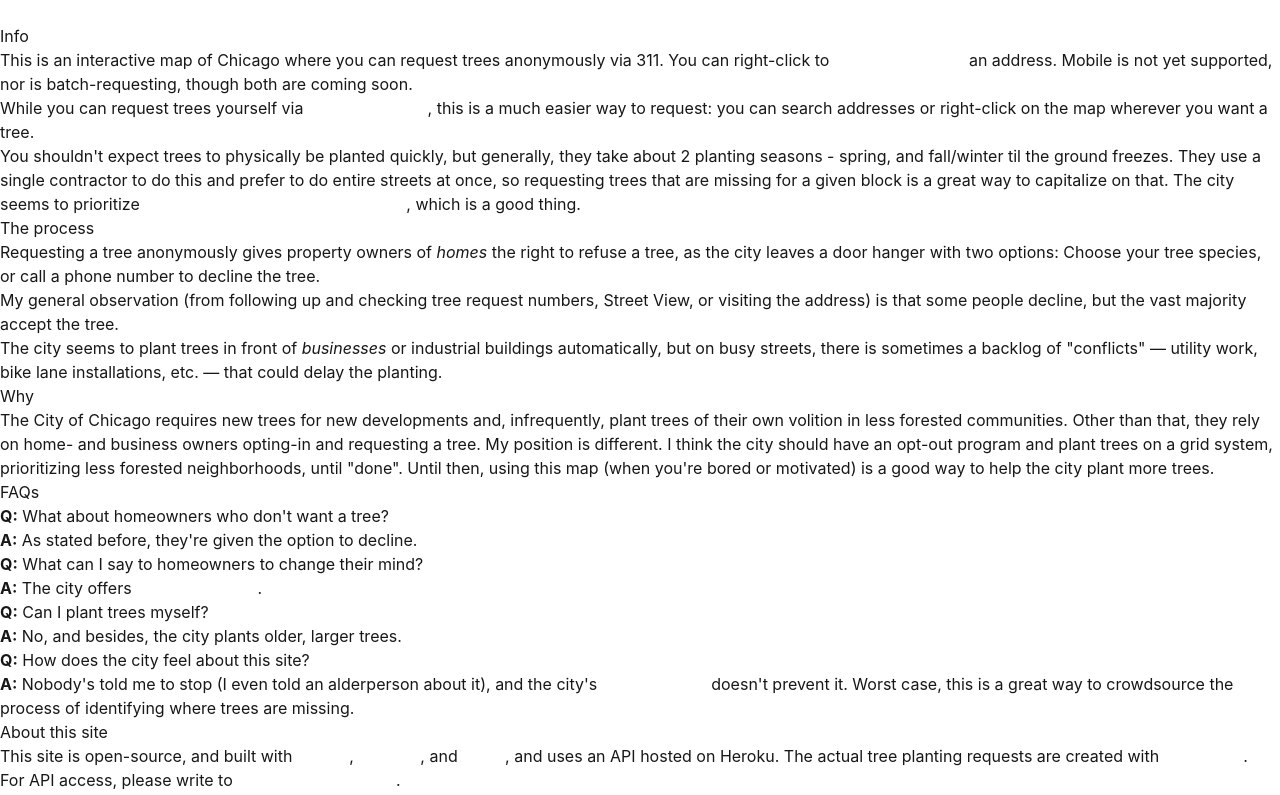
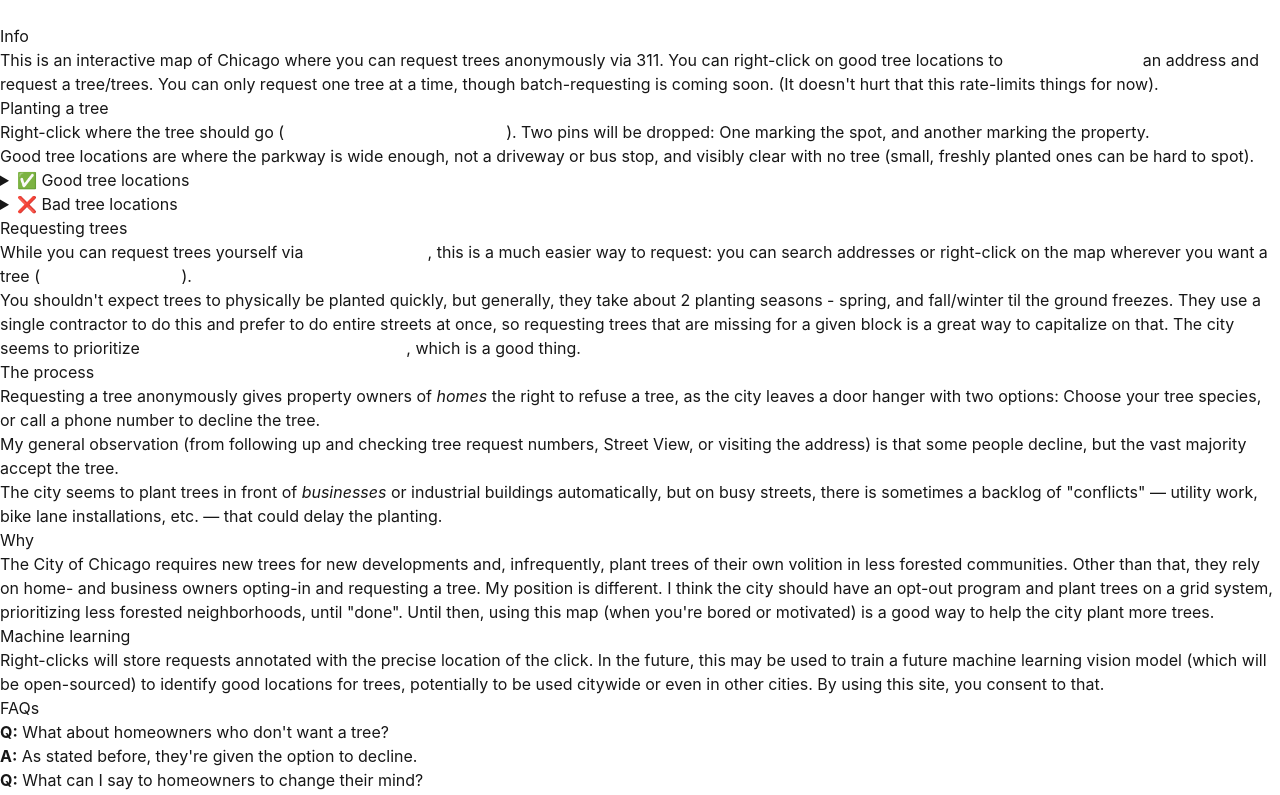
Before and after one commit to colinyoung/appleseed, a Next.js app in the folder tree-map/: page /info in a window 1280 px wide. Shown: the top 795 px of the page. Built offline with nearby package versions, Linux system fonts and the light colour scheme.

Commit message:
Finalize more-info

```diff
--- a/tree-map/src/app/info/page.tsx
+++ b/tree-map/src/app/info/page.tsx
@@ -1,3 +1,4 @@
+import Image from 'next/image';
 import Link from 'next/link';
 
 export default function Info() {
@@ -10,14 +11,55 @@
         <h1 className="text-2xl font-bold mt-6">Info</h1>
         <p>
           This is an interactive map of Chicago where you can request trees anonymously via 311. You
-          can right-click to{' '}
-          <a href="https://en.wikipedia.org/wiki/Reverse_geocoding">reverse-geocode</a> an address.
-          Mobile is not yet supported, nor is batch-requesting, though both are coming soon.
+          can right-click on good tree locations to{' '}
+          <a href="https://en.wikipedia.org/wiki/Reverse_geocoding">reverse-geocode</a> an address
+          and request a tree/trees. You can only request one tree at a time, though batch-requesting
+          is coming soon. (It doesn&apos;t hurt that this rate-limits things for now).
         </p>
+        <h2 className="text-xl font-bold mt-4">Planting a tree</h2>
+        <p>
+          Right-click where the tree should go (
+          <a href="#machine-learning">the more precisely, the better</a>). Two pins will be dropped:
+          One marking the spot, and another marking the property.
+        </p>
+        <p>
+          Good tree locations are where the parkway is wide enough, not a driveway or bus stop, and
+          visibly clear with no tree (small, freshly planted ones can be hard to spot).
+        </p>
+        <details className="mb-4">
+          <summary className="cursor-pointer hover:text-gray-600">✅ Good tree locations</summary>
+          <figure className="mt-2 inline-block">
+            <Image
+              src="/assets/locations.png"
+              alt="Indicating where a user should click to request a tree"
+              width={364}
+              height={440}
+            />
+            <figcaption className="text-sm text-gray-500 text-bold text-center p-2 inline-block">
+              Good locations are grass parkways or sidewalks (wide enough, about as wide as a car).
+            </figcaption>
+          </figure>
+        </details>
+        <details className="mb-4">
+          <summary className="cursor-pointer hover:text-gray-600">❌ Bad tree locations</summary>
+          <figure className="mt-2 inline-block">
+            <Image
+              src="/assets/donot.png"
+              alt="Indicating where a user should NOT request a tree"
+              width={364}
+              height={440}
+            />
+            <figcaption className="text-sm text-gray-500 text-bold text-center p-2 inline-block">
+              Bad locations are driveways, bus stops, or areas with existing trees.
+            </figcaption>
+          </figure>
+        </details>
+        <h2 className="text-xl font-bold mt-4">Requesting trees</h2>
         <p>
           While you can request trees yourself via{' '}
           <a href="https://311.chicago.gov">311.chicago.gov</a>, this is a much easier way to
-          request: you can search addresses or right-click on the map wherever you want a tree.
+          request: you can search addresses or right-click on the map wherever you want a tree (
+          <a href="#machine-learning">suggested method</a>).
         </p>
         <p>
           You shouldn&apos;t expect trees to physically be planted quickly, but generally, they take
@@ -54,6 +96,13 @@
           city should have an opt-out program and plant trees on a grid system, prioritizing less
           forested neighborhoods, until &quot;done&quot;. Until then, using this map (when
           you&apos;re bored or motivated) is a good way to help the city plant more trees.
+        </p>
+        <h2 className="text-xl font-bold mt-4">Machine learning</h2>
+        <p>
+          Right-clicks will store requests annotated with the precise location of the click. In the
+          future, this may be used to train a future machine learning vision model (which will be
+          open-sourced) to identify good locations for trees, potentially to be used citywide or
+          even in other cities. By using this site, you consent to that.
         </p>
         <h2 className="text-xl font-bold mt-4">FAQs</h2>
         <p>
@@ -92,7 +141,8 @@
           <a href="https://playwright.dev">Playwright</a>.
         </p>
         <p>
-          For API access, please write to <a href="mailto:me@colinyoung.com">me@colinyoung.com</a>.
+          For API access, please write to <a href="mailto:me@colinyoung.com">me@colinyoung.com</a>{' '}
+          or contact me on <a href="https://bsky.app/profile/colinyoung.com">Bluesky</a>.
         </p>
       </div>
     </div>
```
